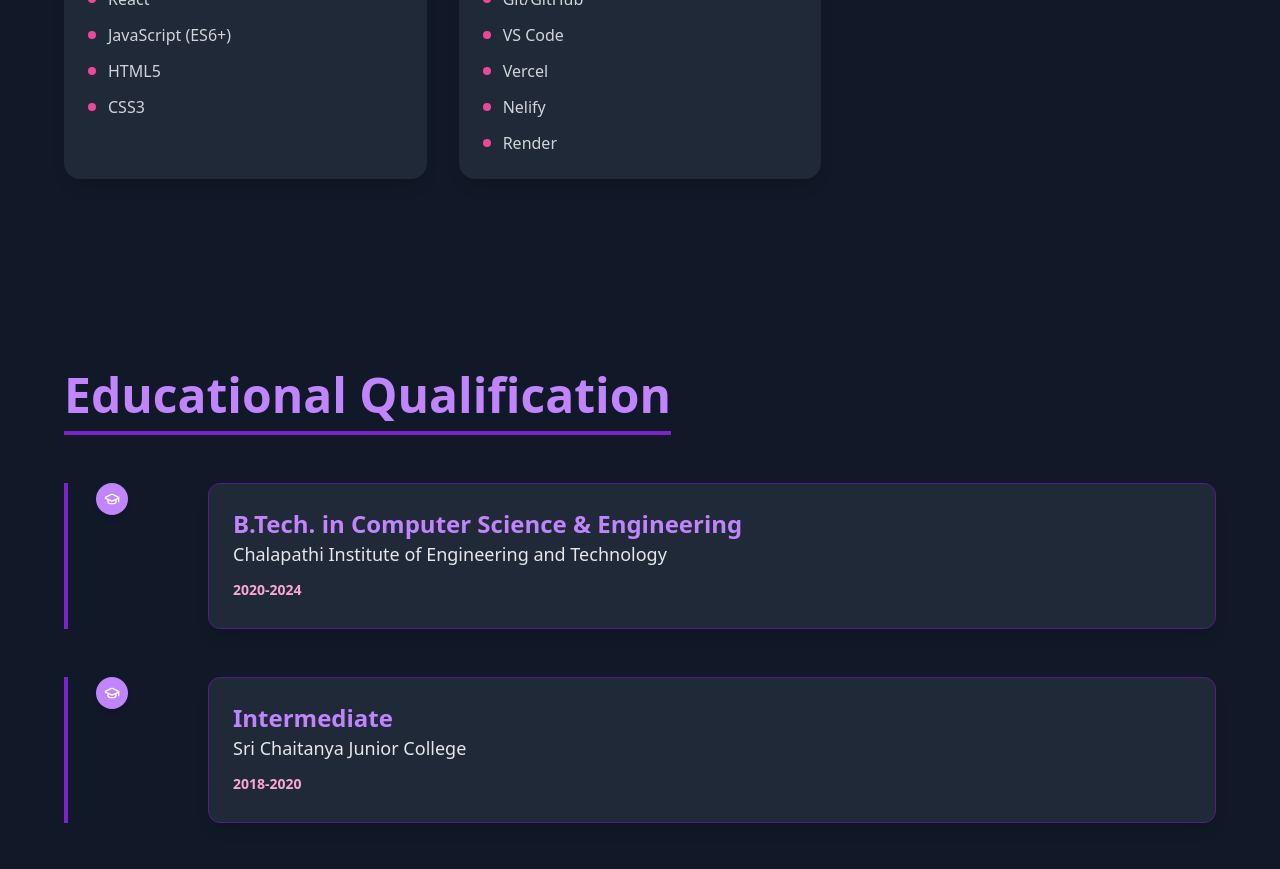
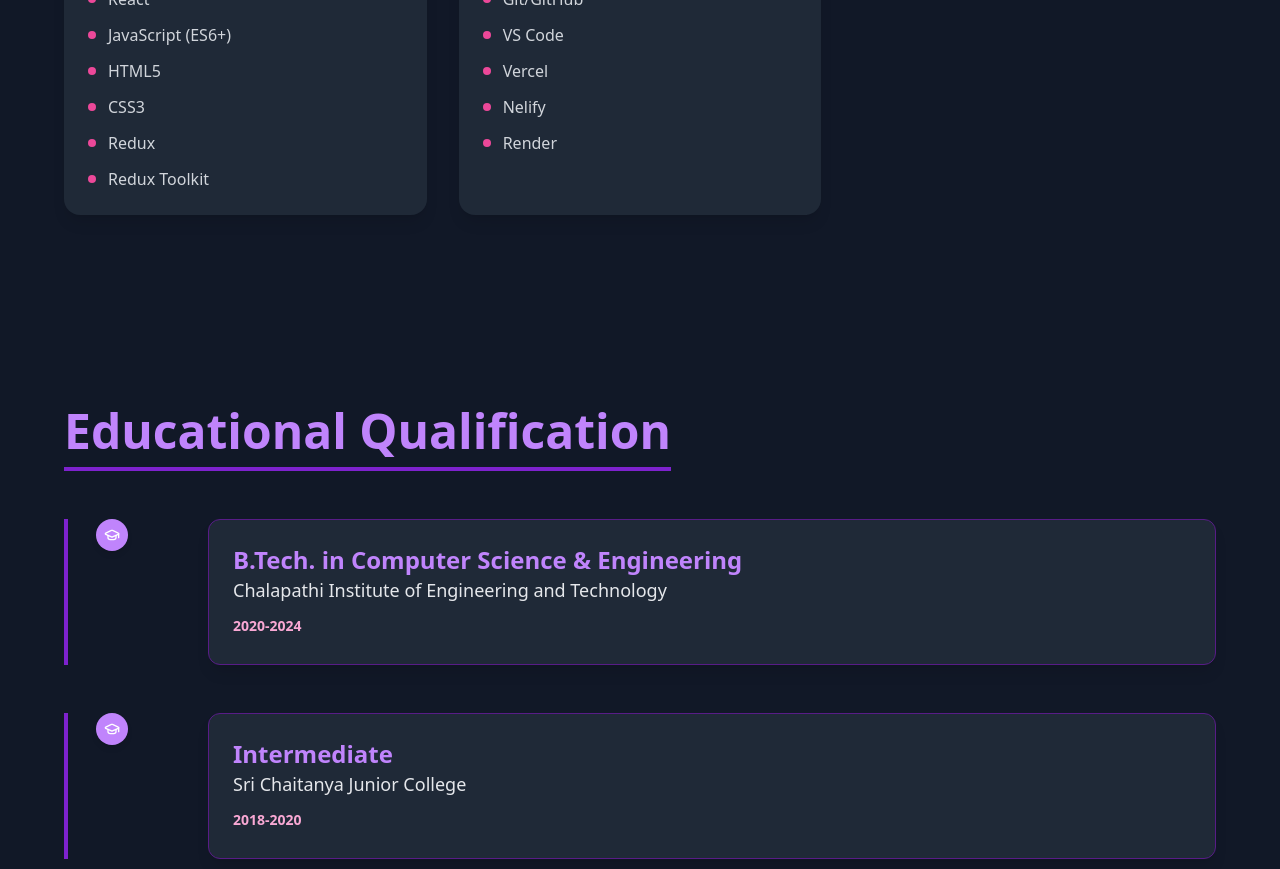
Before and after one commit to pavankumarcoder-creator/My_Portfolio, a React (Vite) app: page / in a window 1280 px wide. Shown: the part 1780-2649 px from the top of the page. Built offline with nearby package versions, Linux system fonts and the light colour scheme.

Commit message:
Skiils updated

```diff
--- a/src/App.jsx
+++ b/src/App.jsx
@@ -23,7 +23,7 @@ const PORTFOLIO_DATA = {
     journey: "My development journey started with DevGnan. I began by working on projects using simple HTML and CSS. As my knowledge grew, I eagerly explored and mastered the Frontend (JavaScript, React.JS, Redux) development. While I identify as a slow learner, I utilize my inherent patience to systematically overcome this challenge, ensuring I fully grasp every concept and deliver quality work."
   },
   skills: [
-    { category: "Frontend", icon: LayoutList, list: ["React", "JavaScript (ES6+)", "HTML5", "CSS3"] },
+    { category: "Frontend", icon: LayoutList, list: ["React", "JavaScript (ES6+)", "HTML5", "CSS3","Redux","Redux Toolkit"] },
     { category: "Tools", icon: Zap, list: ["Git/GitHub", "VS Code", "Vercel", "Nelify","Render"] },
   ],
   education: [
@@ -57,7 +57,7 @@ const PORTFOLIO_DATA = {
       id: 1,
       name: "ShopEasy",
       image:Shop,
-      techStack: ["React", "JavaScript", "CSS3", "HTML5"],
+      techStack: ["React", "JavaScript", "CSS3", "HTML5","Redux Toolkit"],
       description: "shopEasy is a full-fledged e-commerce web app I built end-to-end, covering both the customer-facing store and the admin dashboard.",
       liveLink: "https://shopeasy-a8h6.onrender.com/",
       githubLink: "https://github.com/pavankumarcoder-creator/ShopEasy",
```
